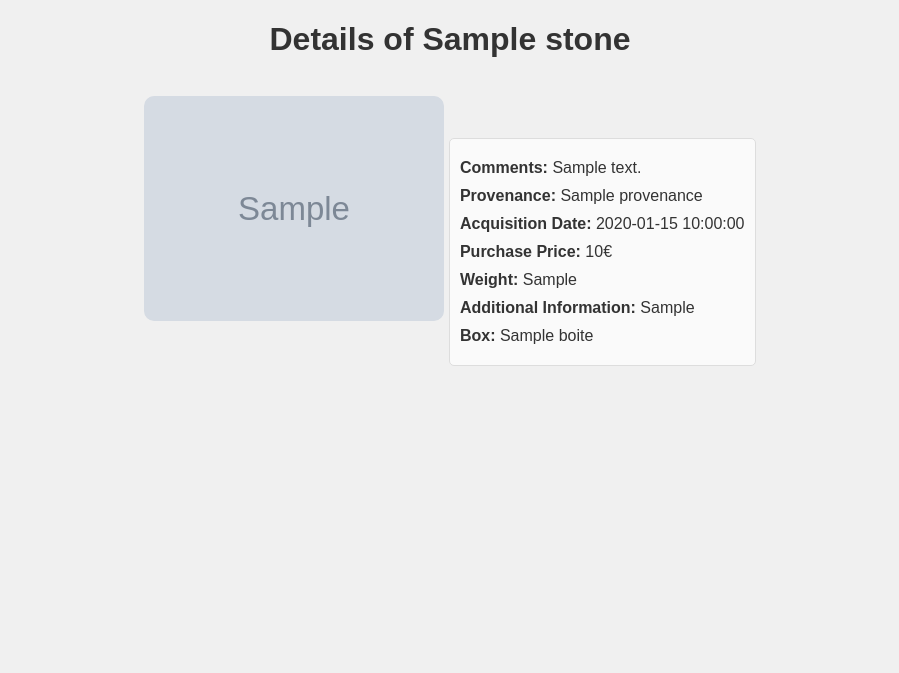
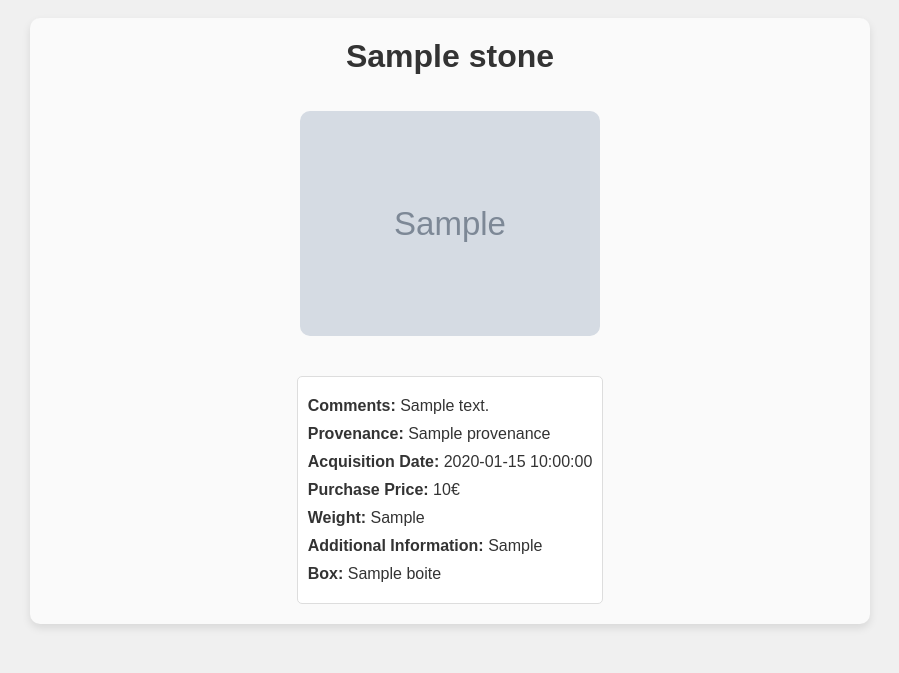
Before and after one commit to VictorWbn/Gems-Stones, a Flask app: template templates/stone_detail.html in a window 1280 px wide. Shown: the part 127-800 px from the top of the page, without its empty margins (190-1089 px from the left). Run offline with Flask 3, Linux system fonts and the light colour scheme; the template is opened without the code that fills it: most values are stand-ins (such as "Sample title", 1, 10 or a date in 2020); grey boxes marked "Sample" are stand-in pictures.

Commit message:
updating stone_detail page with better style

```diff
--- a/static/style/style.css
+++ b/static/style/style.css
@@ -119,28 +119,39 @@ input[type="date"] {
 }
 
 .stone-details {
-    text-align: center;
+    display: flex;
+    flex-direction: column;
+    align-items: center;
+    gap: 20px;
     margin: 0 auto;
     max-width: 800px;
+    padding: 20px;
+    background-color: #fafafa;
+    border-radius: 10px;
+    box-shadow: 0 4px 8px rgba(0, 0, 0, 0.1);
 }
 
-.stone-details img {
+.stone-name h1 {
+    font-size: 2em;
+    color: #333;
+    margin: 0;
+}
+
+.stone-image img {
     max-width: 300px;
     max-height: 300px;
-    margin-bottom: 20px;
+    border-radius: 10px;
 }
 
-.stone-details div {
-    display: inline-block;
+.stone-info {
+    max-width: 500px;
     text-align: left;
-    max-width: 500px;
     padding: 10px;
-    margin-top: 20px;
     border: 1px solid #ddd;
     border-radius: 5px;
-    background-color: #fafafa;
+    background-color: #fff;
 }
 
-.stone-details p {
+.stone-info p {
     margin: 10px 0;
 }
--- a/templates/stone_detail.html
+++ b/templates/stone_detail.html
@@ -3,11 +3,18 @@
 {% block title %}Details of {{ stone.Nom }}{% endblock %}
 
 {% block content %}
+<br>
+
 <div class="stone-details">
-        <h1>Details of {{ stone.Nom }}</h1>
+    <div class="stone-name">
+        <h1>{{ stone.Nom }}</h1>
+    </div>
 
-        <img src="{{ image_path }}" alt="{{ stone.Nom }}" style="max-width: 300px; max-height: 300px;">
-        <div>
+    <div class="stone-image">
+        <img src="{{ image_path }}" alt="{{ stone.Nom }}" />
+    </div>
+
+    <div class="stone-info">
         <p><strong>Comments:</strong> {{ stone.Commentaires }}</p>
         <p><strong>Provenance:</strong> {{ stone.Provenance }}</p>
         <p><strong>Acquisition Date:</strong> {{ stone.Date_acquisition }}</p>
```
Lines whose indentation alone changed are shown as unchanged.
